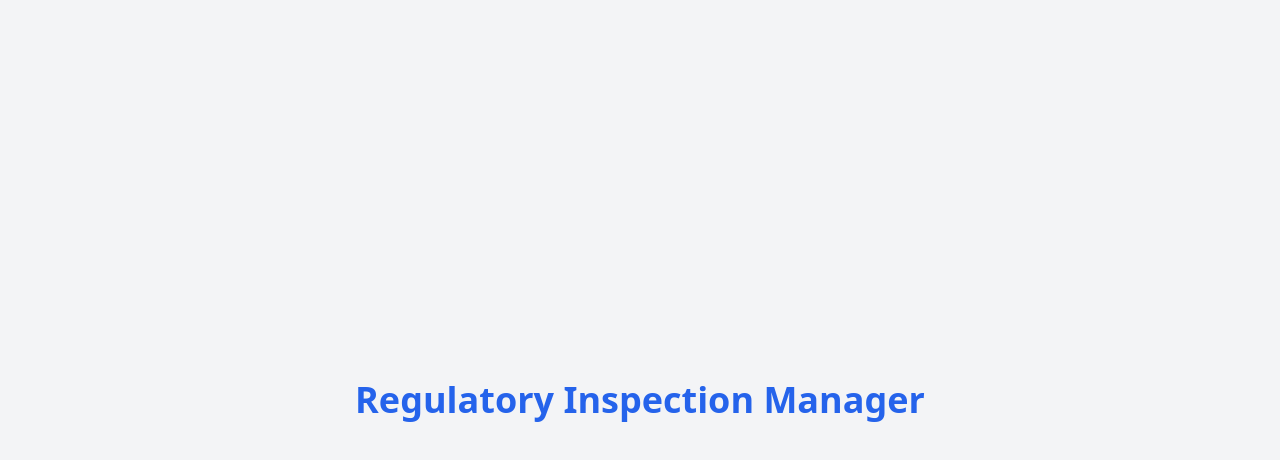
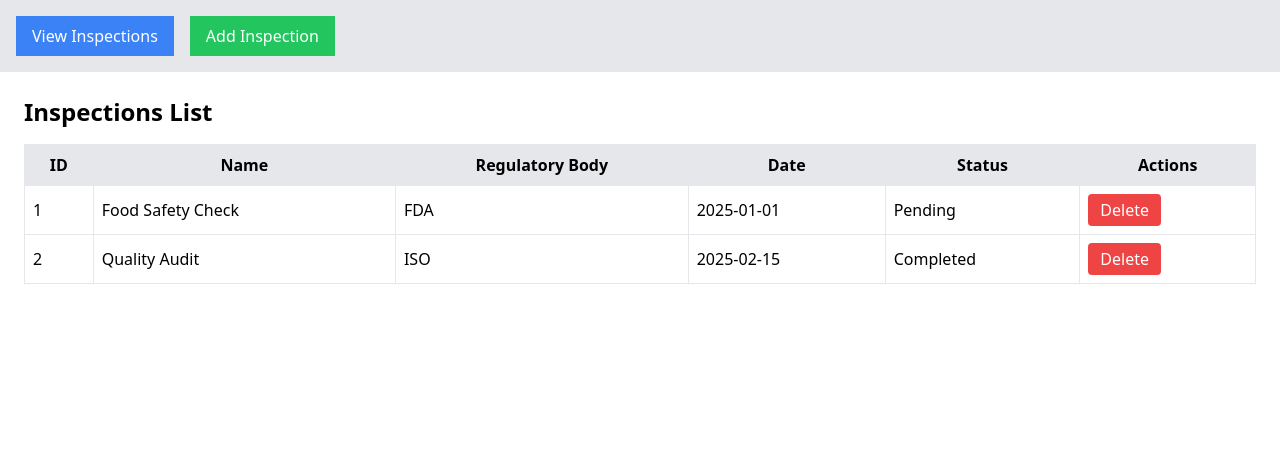
Before and after one commit to tecsxpert/regulatory-inspection-manager, a React app in the folder frontend/: page / in a window 1280 px wide. Shown: the top 460 px of the page. Built offline with nearby package versions, Linux system fonts and the light colour scheme; the HTML template or start-up script is replaced by a standard one.

Commit message:
Day 3 — List page with loading/empty state and Flyway V2 audit log

```diff
--- a/frontend/src/App.jsx
+++ b/frontend/src/App.jsx
@@ -1,9 +1,30 @@
+import React, { useState } from "react";
+import InspectionList from "./pages/InspectionList";
+import AddInspection from "./pages/AddInspection";
+
 function App() {
+  const [page, setPage] = useState("list");
+
   return (
-    <div className="min-h-screen bg-gray-100 flex items-center justify-center">
-      <h1 className="text-4xl font-bold text-blue-600">
-        Regulatory Inspection Manager
-      </h1>
+    <div>
+      <div className="p-4 bg-gray-200 flex gap-4">
+        <button
+          className="bg-blue-500 text-white px-4 py-2"
+          onClick={() => setPage("list")}
+        >
+          View Inspections
+        </button>
+
+        <button
+          className="bg-green-500 text-white px-4 py-2"
+          onClick={() => setPage("add")}
+        >
+          Add Inspection
+        </button>
+      </div>
+
+      {page === "list" && <InspectionList />}
+      {page === "add" && <AddInspection />}
     </div>
   );
 }
--- /dev/null
+++ b/frontend/src/pages/AddInspection.jsx
@@ -0,0 +1,79 @@
+import React, { useState } from "react";
+import api from "../services/api";
+
+function AddInspection() {
+  const [form, setForm] = useState({
+    inspection_name: "",
+    regulatory_body: "",
+    inspection_date: "",
+    status: ""
+  });
+
+  const handleChange = (e) => {
+    setForm({
+      ...form,
+      [e.target.name]: e.target.value
+    });
+  };
+
+  const handleSubmit = async (e) => {
+    e.preventDefault();
+
+    try {
+      // 👉 TEMP (until backend ready)
+      console.log("Form Data:", form);
+
+      // 👉 Later use:
+      // await api.post("/inspections", form);
+
+      alert("Inspection added (mock)");
+    } catch (error) {
+      console.error(error);
+    }
+  };
+
+  return (
+    <div className="p-6">
+      <h1 className="text-2xl font-bold mb-4">Add Inspection</h1>
+
+      <form onSubmit={handleSubmit} className="space-y-4">
+        <input
+          type="text"
+          name="inspection_name"
+          placeholder="Inspection Name"
+          onChange={handleChange}
+          className="border p-2 w-full"
+        />
+
+        <input
+          type="text"
+          name="regulatory_body"
+          placeholder="Regulatory Body"
+          onChange={handleChange}
+          className="border p-2 w-full"
+        />
+
+        <input
+          type="date"
+          name="inspection_date"
+          onChange={handleChange}
+          className="border p-2 w-full"
+        />
+
+        <input
+          type="text"
+          name="status"
+          placeholder="Status"
+          onChange={handleChange}
+          className="border p-2 w-full"
+        />
+
+        <button className="bg-blue-500 text-white px-4 py-2">
+          Submit
+        </button>
+      </form>
+    </div>
+  );
+}
+
+export default AddInspection;
--- /dev/null
+++ b/frontend/src/pages/InspectionList.jsx
@@ -0,0 +1,114 @@
+import React, { useEffect, useState } from "react";
+import api from "../services/api";
+
+function InspectionList() {
+  const [inspections, setInspections] = useState([]);
+  const [loading, setLoading] = useState(true);
+
+  useEffect(() => {
+    fetchInspections();
+  }, []);
+
+  const fetchInspections = async () => {
+    try {
+      // 👉 Temporary mock data
+      const data = [
+        {
+          id: 1,
+          inspection_name: "Food Safety Check",
+          regulatory_body: "FDA",
+          inspection_date: "2025-01-01",
+          status: "Pending"
+        },
+        {
+          id: 2,
+          inspection_name: "Quality Audit",
+          regulatory_body: "ISO",
+          inspection_date: "2025-02-15",
+          status: "Completed"
+        }
+      ];
+
+      setInspections(data);
+
+      // 👉 Later replace with:
+      // const response = await api.get("/inspections");
+      // setInspections(response.data);
+
+    } catch (error) {
+      console.error(error);
+    } finally {
+      setLoading(false);
+    }
+  };
+
+  // ✅ Delete function
+  const handleDelete = async (id) => {
+    try {
+      // 👉 Mock delete (remove from UI)
+      const updated = inspections.filter(item => item.id !== id);
+      setInspections(updated);
+
+      // 👉 Later use real API:
+      // await api.delete(`/inspections/${id}`);
+
+    } catch (error) {
+      console.error(error);
+    }
+  };
+
+  return (
+    <div className="p-6">
+      <h1 className="text-2xl font-bold mb-4">
+        Inspections List
+      </h1>
+
+      {/* ✅ Loading */}
+      {loading && <p>Loading...</p>}
+
+      {/* ✅ Empty State */}
+      {!loading && inspections.length === 0 && (
+        <p>No inspections available</p>
+      )}
+
+      {/* ✅ Table */}
+      {!loading && inspections.length > 0 && (
+        <table className="min-w-full bg-white border">
+          <thead>
+            <tr className="bg-gray-200">
+              <th className="p-2 border">ID</th>
+              <th className="p-2 border">Name</th>
+              <th className="p-2 border">Regulatory Body</th>
+              <th className="p-2 border">Date</th>
+              <th className="p-2 border">Status</th>
+              <th className="p-2 border">Actions</th>
+            </tr>
+          </thead>
+
+          <tbody>
+            {inspections.map((item) => (
+              <tr key={item.id}>
+                <td className="p-2 border">{item.id}</td>
+                <td className="p-2 border">{item.inspection_name}</td>
+                <td className="p-2 border">{item.regulatory_body}</td>
+                <td className="p-2 border">{item.inspection_date}</td>
+                <td className="p-2 border">{item.status}</td>
+
+                <td className="p-2 border">
+                  <button
+                    className="bg-red-500 text-white px-3 py-1 rounded"
+                    onClick={() => handleDelete(item.id)}
+                  >
+                    Delete
+                  </button>
+                </td>
+              </tr>
+            ))}
+          </tbody>
+        </table>
+      )}
+    </div>
+  );
+}
+
+export default InspectionList;
```
Also changed, not shown: 1 other file (tests, documents, lock files or other folders).
